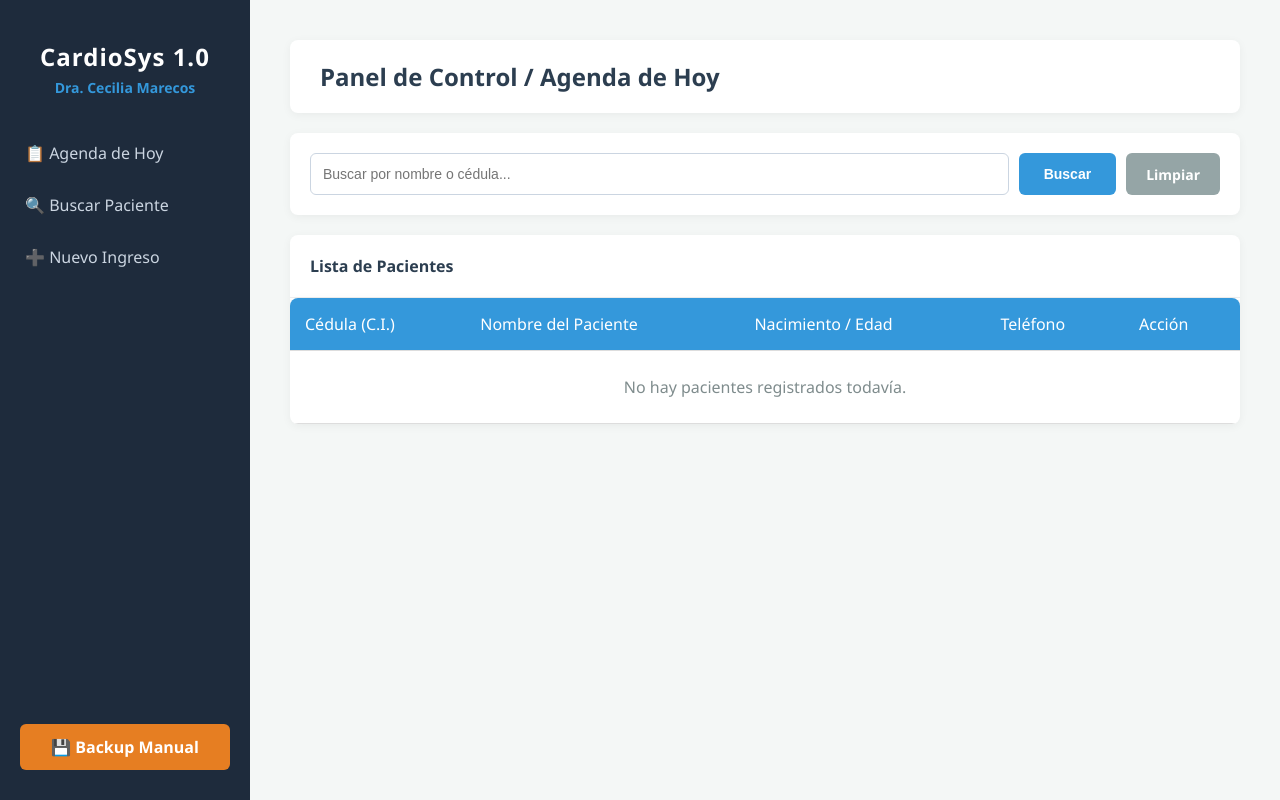
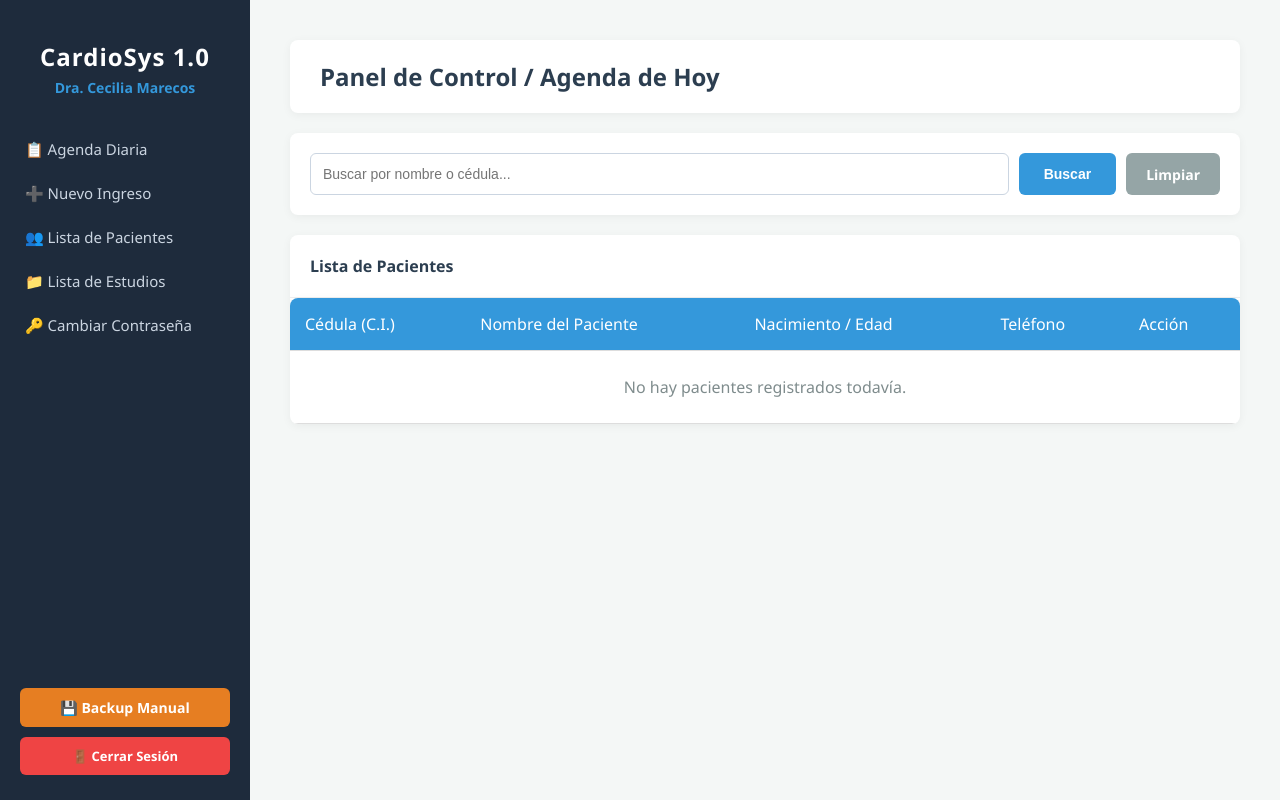
Before and after one commit to patriciafranco-web/CardiosysDraCeciliaMarecos, a Flask app: page / in a window 1280 px wide. Run offline with Flask 3, Linux system fonts and the light colour scheme; the visitor is signed in with stand-in values (Sample User, id 1); data that the repository does not hold is empty.

Commit message:
Update dashboard.html

```diff
--- a/templates/dashboard.html
+++ b/templates/dashboard.html
@@ -6,10 +6,10 @@
     <title>CardioSys - Dra. Cecilia Marecos</title>
     <style>
         body { font-family: 'Segoe UI', Tahoma, Geneva, Verdana, sans-serif; background-color: #f4f7f6; margin: 0; }
-        .sidebar { height: 100vh; width: 250px; background-color: #1e2b3c; color: white; position: fixed; padding-top: 20px; box-sizing: border-box; display: flex; flex-direction: column; }
+        .sidebar { height: 100vh; width: 250px; background-color: #1e2b3c; color: white; position: fixed; padding-top: 20px; box-sizing: border-box; display: flex; flex-direction: column; overflow-y: auto; }
         .sidebar h2 { text-align: center; margin-bottom: 5px; letter-spacing: 1px; color: white; }
         .sidebar .sub-title { text-align: center; font-size: 14px; color: #3498db; margin-bottom: 30px; font-weight: bold; }
-        .sidebar a { padding: 15px 25px; text-decoration: none; font-size: 16px; color: #cbd5e1; display: block; transition: 0.3s; }
+        .sidebar a { padding: 12px 25px; text-decoration: none; font-size: 15px; color: #cbd5e1; display: block; transition: 0.3s; }
         .sidebar a:hover { background-color: #2c3e50; color: white; border-left: 4px solid #3498db; }
 
         .main-content { margin-left: 250px; padding: 40px; box-sizing: border-box; }
@@ -29,13 +29,16 @@
     <div class="sidebar">
         <h2>CardioSys 1.0</h2>
         <div class="sub-title">Dra. Cecilia Marecos</div>
-        <a href="/">📋 Agenda de Hoy</a>
-        <a href="#">🔍 Buscar Paciente</a>
-        <a href="/nuevo_paciente">➕ Nuevo Ingreso</a>
+        <a href="/">📋 Agenda Diaria</a>
+        <a href="/nuevo">➕ Nuevo Ingreso</a>
+        <a href="/lista-pacientes">👥 Lista de Pacientes</a>
+        <a href="/estudios-recientes">📁 Lista de Estudios</a>
+        <a href="/cambiar-contrasena">🔑 Cambiar Contraseña</a>
 
-        <!-- Botón de Seguridad en el sidebar -->
-        <div style="margin-top: auto; margin-bottom: 30px; padding: 0 20px;">
-            <a href="/backup" style="background-color: #e67e22; color: white; border-radius: 6px; text-align: center; font-weight: bold; padding: 12px; display: block; box-sizing: border-box;">💾 Backup Manual</a>
+        <!-- Botones inferiores del sidebar -->
+        <div style="margin-top: auto; margin-bottom: 25px; padding: 0 20px; display: flex; flex-direction: column; gap: 10px;">
+            <a href="/backup" style="background-color: #e67e22; color: white; border-radius: 6px; text-align: center; font-weight: bold; padding: 10px; display: block; box-sizing: border-box; text-decoration: none; font-size: 14px;">💾 Backup Manual</a>
+            <a href="/logout" style="background-color: #ef4444; color: white; border-radius: 6px; text-align: center; font-weight: bold; padding: 10px; display: block; box-sizing: border-box; text-decoration: none; font-size: 13px;">🚪 Cerrar Sesión</a>
         </div>
     </div>
 
```
